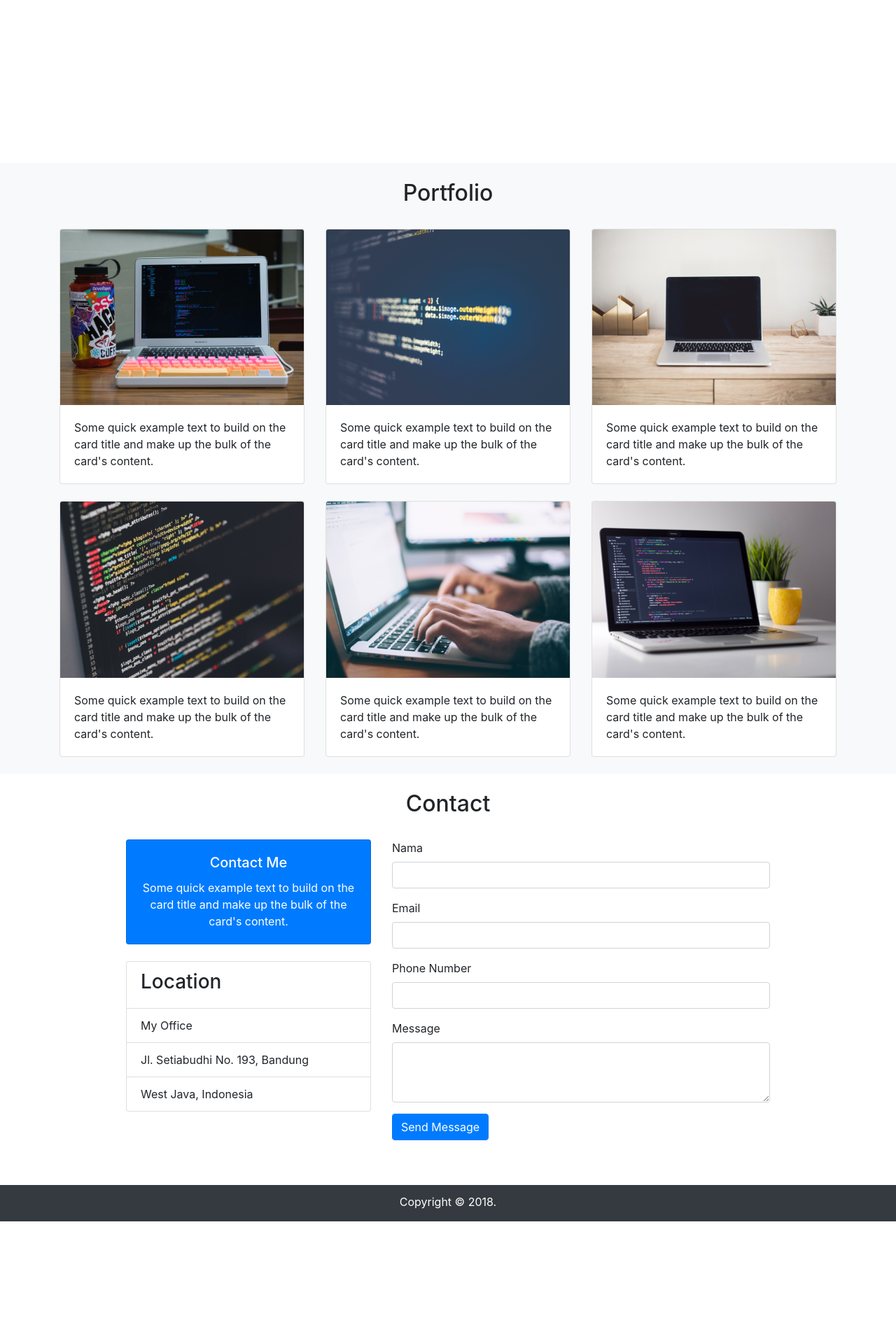
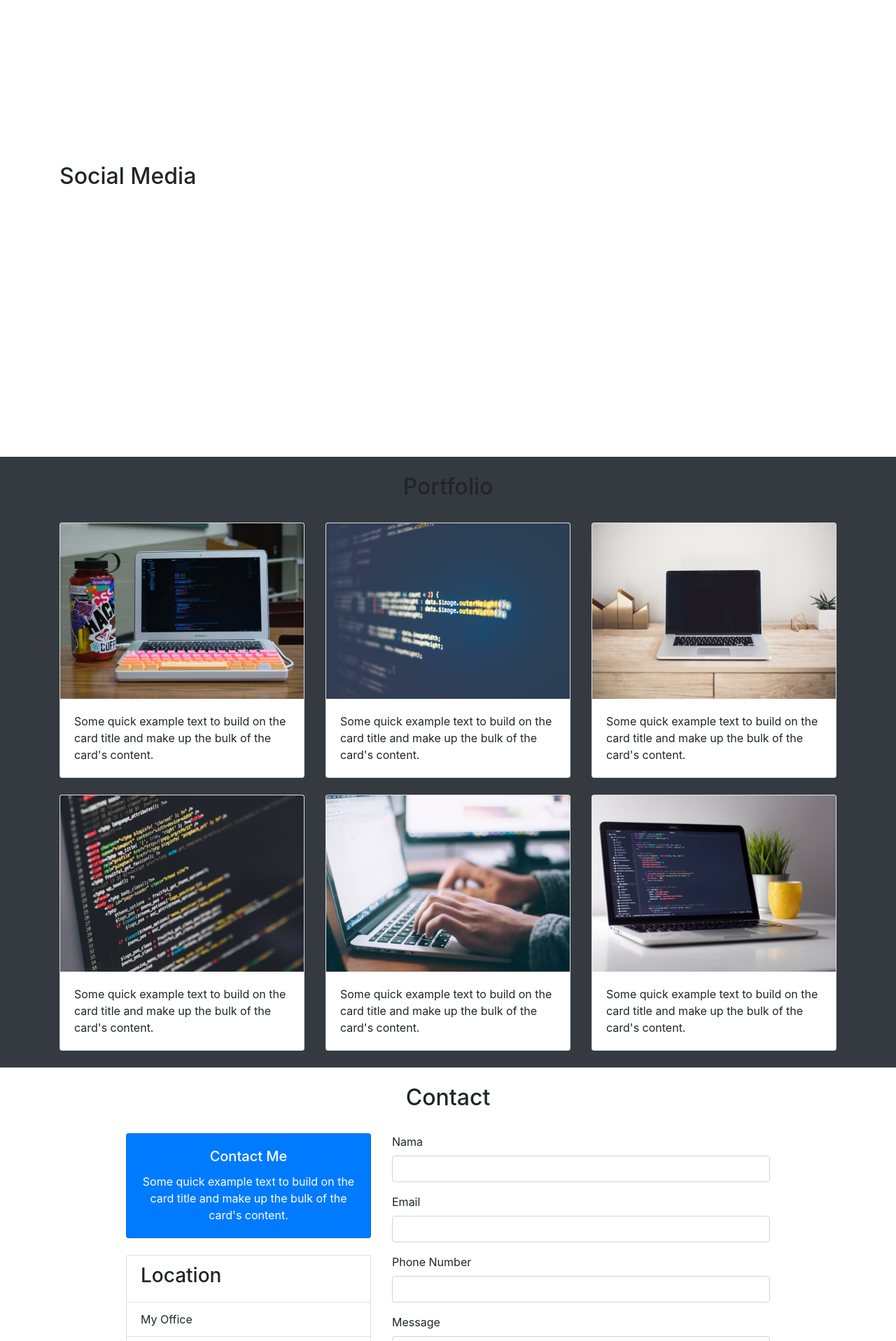
Before and after one commit to ririn-afifah/Rest-API_ririn, a PHP site: page / in a window 1280 px wide. Shown: the part 782-2699 px from the top of the page at 70% size. Before the commit the page ends 2528 px from the top, so only its background shows below. Run offline with PHP 8.4, Linux system fonts and the light colour scheme.

Commit message:
social media

```diff
--- a/wpu_portofolio/index.php
+++ b/wpu_portofolio/index.php
@@ -50,6 +50,7 @@
 
 
     <!-- About -->
+
     <section class="about" id="about">
       <div class="container">
         <div class="row mb-4">
@@ -68,9 +69,18 @@
       </div>
     </section>
 
+    <!-- Youtube & IG -->
+     <section class="social" id="social">
+      <div class="container">
+        <div class="row">
+          <div class="col">
+            <h2>Social Media</h2>
+     </section>
+
+
 
     <!-- Portfolio -->
-    <section class="portfolio bg-light" id="portfolio">
+    <section class="portfolio bg-dark" id="portfolio">
       <div class="container">
         <div class="row pt-4 mb-4">
           <div class="col text-center">
```
